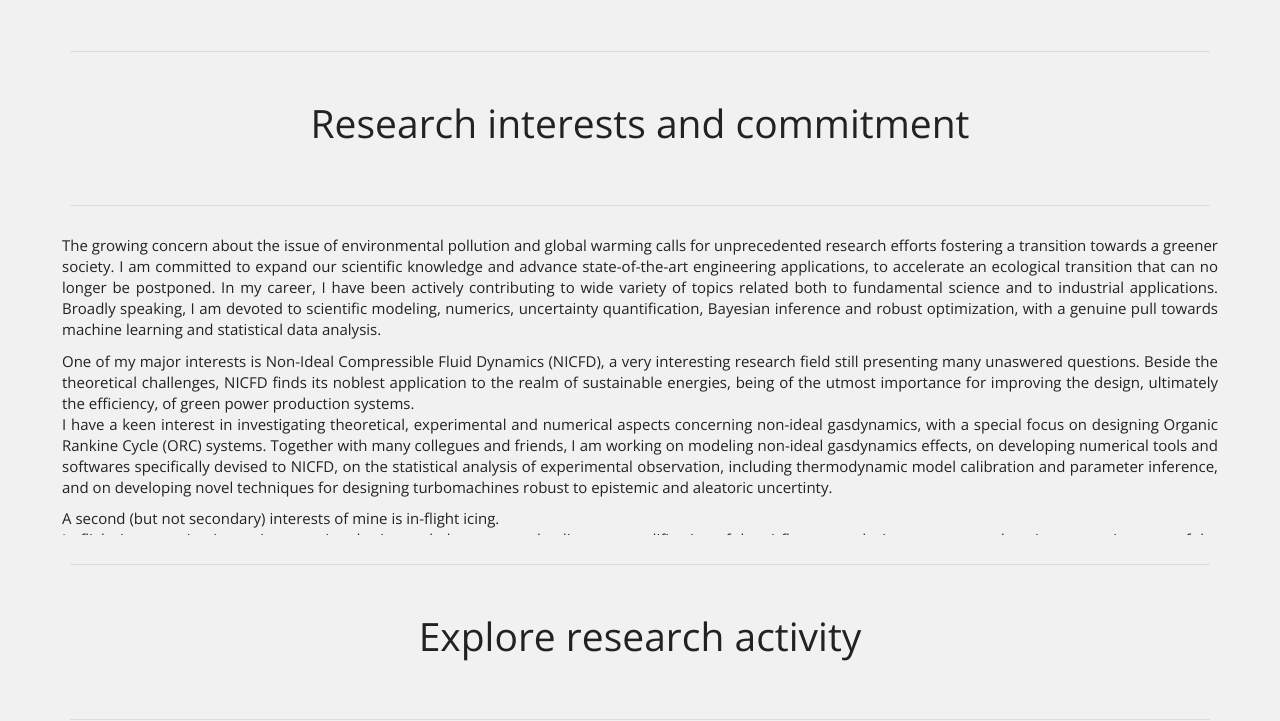
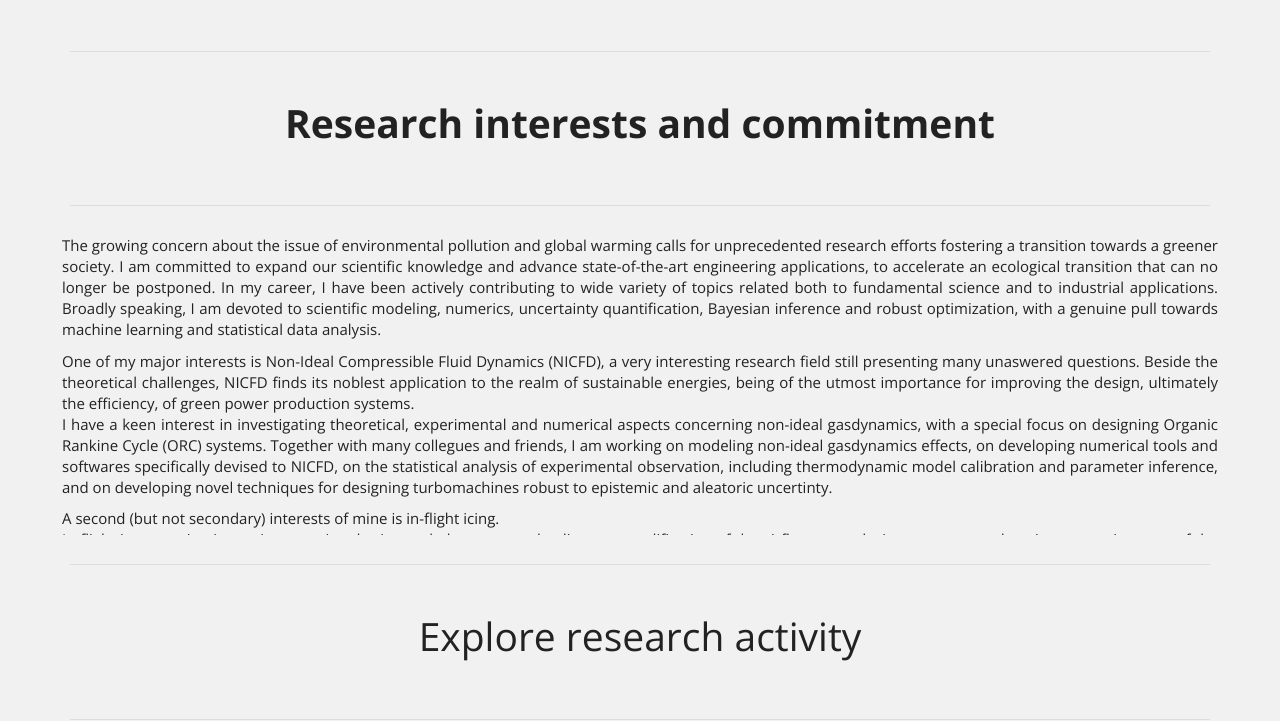
Before and after one commit to LaSerpe/LaSerpe.github.io, a Jekyll site: the page built from html/research.html, in a window 1280 px wide and 1400 px high, scrolled down 245 px. Shown: the part 152-873 px from the top of the window. Built offline with Jekyll 4.4.1, drawn with Linux system fonts in a browser that asks for light colours; nearby versions of some CDN libraries; library files that are not in the unit come from our copies; grey boxes are pictures that could not be loaded.

Commit message:
research update

```diff
--- a/html/research.html
+++ b/html/research.html
@@ -6,9 +6,9 @@
 
 
 <style>
-* {
+/** {
   box-sizing: border-box;
-}
+}*/
 
 body {
   background-color: #f1f1f1;
@@ -92,7 +92,7 @@
   <hr>
   <div class="row">
     <div class="col-lg-12">
-      <h1 class="text-center">Research interests and commitment</h1>
+      <h1 class="text-center"><b>Research interests and commitment</b></h1>
       <br>
     </div>
   </div>
--- a/index.html
+++ b/index.html
@@ -7,8 +7,6 @@
 <style>
 body {
   background-color: #f1f1f1;
-  padding: 20px;
-  font-family: Arial;
 }
 </style>
 
```
